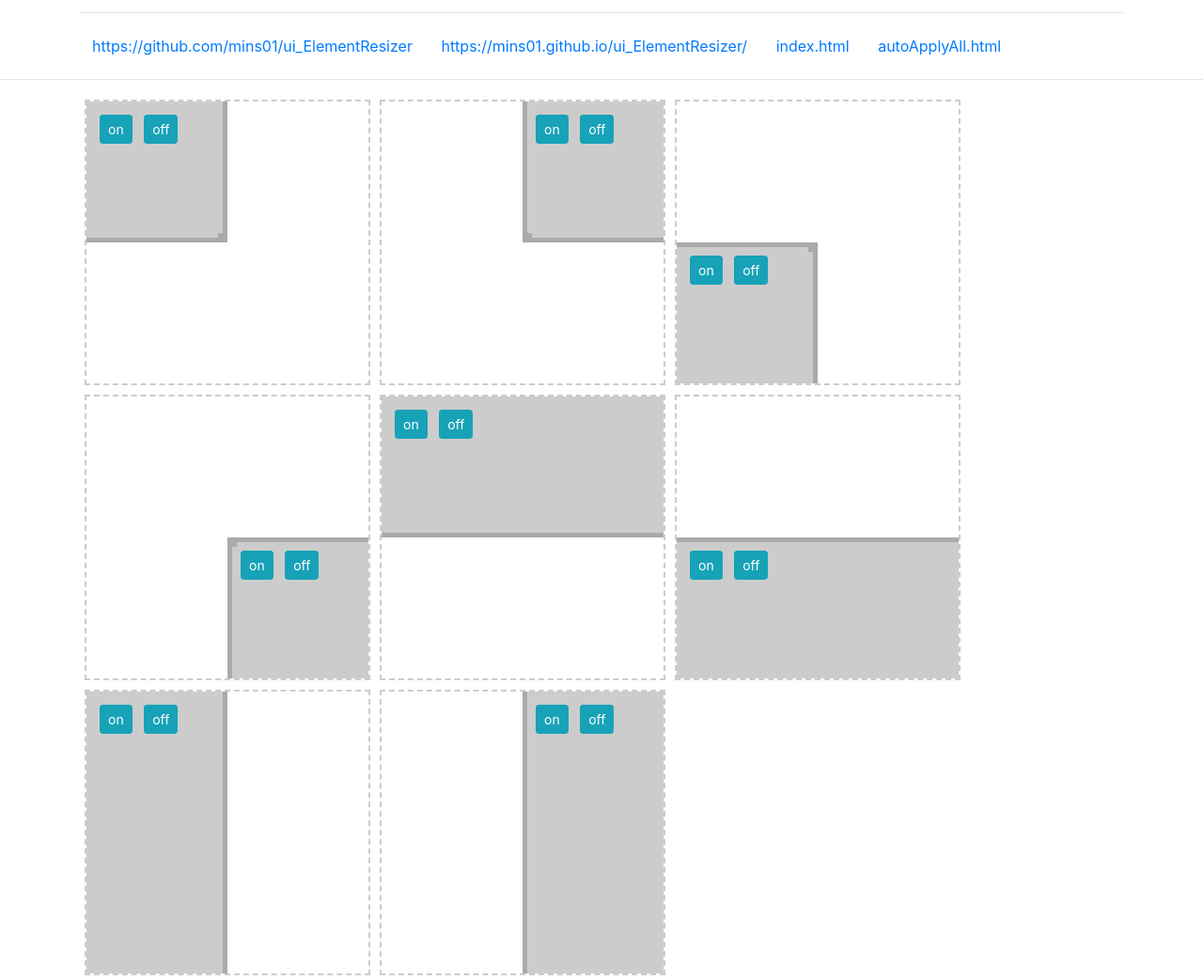
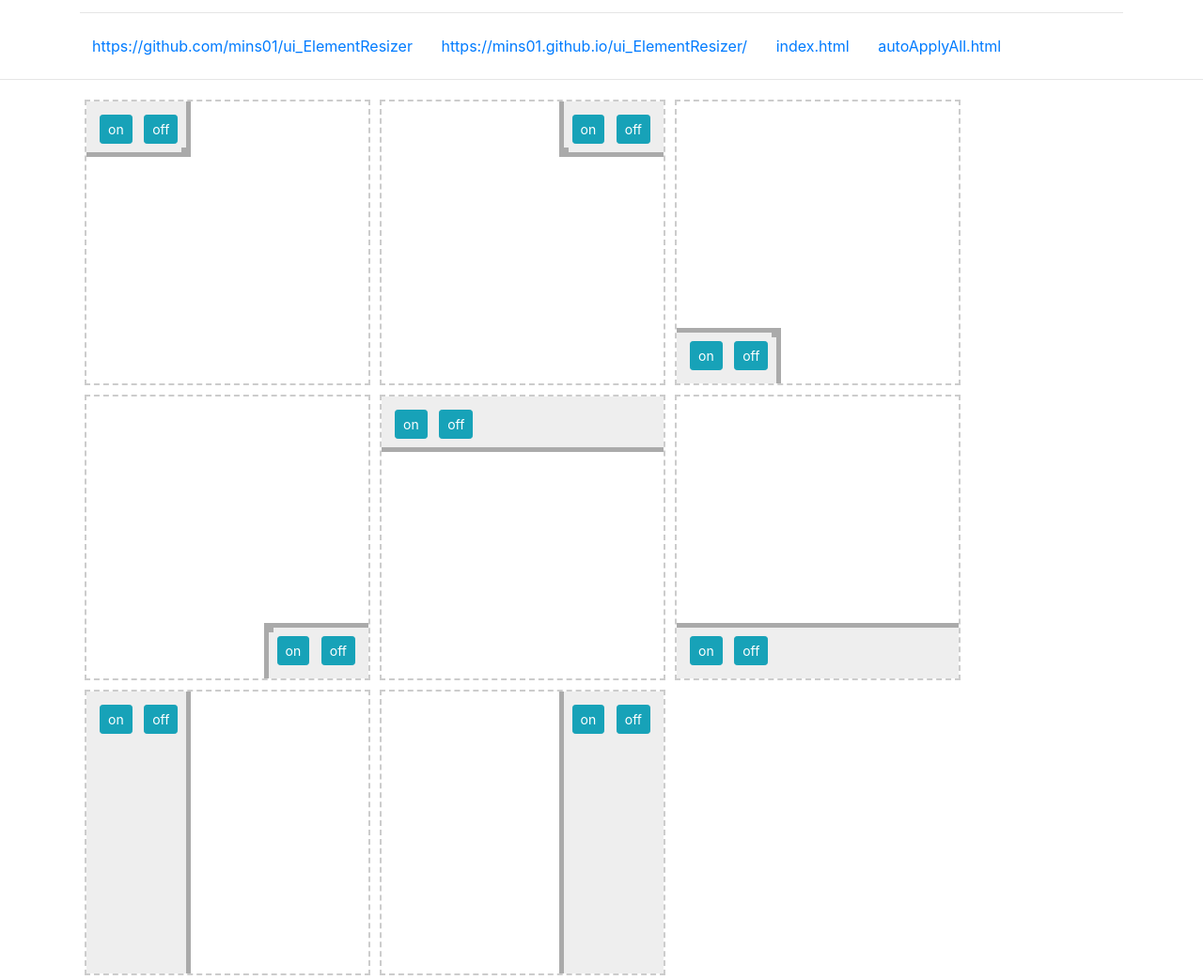
Before and after one commit to mins01/ui_ElementResizer, a plain HTML site: page autoApplyAll.html in a window 1280 px wide. Shown: the part 51-1094 px from the top of the page at 94% size. Drawn offline with nearby package versions, Linux system fonts and the light colour scheme; a script that the page names is missing.

Commit message:
이정도면 쓸만할 듯

```diff
--- a/autoApplyAll.html
+++ b/autoApplyAll.html
@@ -58,6 +58,16 @@
 			box-sizing: content-box;
 			margin:5px;
 		}
+		.max100{
+			max-width:100%;
+			max-height:100%;
+		}
+		.padding-10px{
+			padding:10px
+		}
+		.bg-gray{
+			background-color: #eee;
+		}
 	</style>
 </head>
 <body>
@@ -74,9 +84,9 @@
 	<hr>
 	<div class="container">
 		<div class="box-list">
-			<div class="box">
-				<div class="er-container" style="position: absolute;top:0;left:0;" >
-					<div class="er-target" style=" height:150px; width:150px; max-width:300px;max-height: 300px; min-width:50px;min-height:50px; background-color: #ccc; padding: 10px;">
+			<div class="box ">
+				<div class="max100 padding-10px bg-gray er-container er-target" style="position: absolute;top:0;left:0;" >
+					<div >
 						<button type="button" class="btn btn-info btn-sm m-1" onclick="this.closest('.er-container').__er.on()">on</button>
 						<button type="button" class="btn btn-info btn-sm m-1" onclick="this.closest('.er-container').__er.off()">off</button>
 					</div>
@@ -90,9 +100,9 @@
 					<!-- <div class="er-bar" data-er-bar="nw"></div> -->
 				</div>
 			</div>
-			<div class="box">
-				<div class="er-container" style="position: absolute;top:0;right:0;" >
-					<div class="er-target" style=" height:150px; width:150px; max-width:300px;max-height: 300px; min-width:50px;min-height:50px; background-color: #ccc; padding: 10px;">
+			<div class="box ">
+				<div class="max100 padding-10px bg-gray er-container er-target" style="position: absolute;top:0;right:0;" >
+					<div >
 						<button type="button" class="btn btn-info btn-sm m-1" onclick="this.closest('.er-container').__er.on()">on</button>
 						<button type="button" class="btn btn-info btn-sm m-1" onclick="this.closest('.er-container').__er.off()">off</button>
 					</div>
@@ -106,9 +116,9 @@
 					<!-- <div class="er-bar" data-er-bar="nw"></div> -->
 				</div>
 			</div>
-			<div class="box">
-				<div class="er-container" style="position: absolute;bottom:0;left:0;" >
-					<div class="er-target" style=" height:150px; width:150px; max-width:300px;max-height: 300px; min-width:50px;min-height:50px; background-color: #ccc; padding: 10px;">
+			<div class="box ">
+				<div class="max100 padding-10px bg-gray er-container er-target" style="position: absolute;bottom:0;left:0;" >
+					<div >
 						<button type="button" class="btn btn-info btn-sm m-1" onclick="this.closest('.er-container').__er.on()">on</button>
 						<button type="button" class="btn btn-info btn-sm m-1" onclick="this.closest('.er-container').__er.off()">off</button>
 					</div>
@@ -122,9 +132,9 @@
 					<!-- <div class="er-bar" data-er-bar="nw"></div> -->
 				</div>
 			</div>
-			<div class="box">
-				<div class="er-container" style="position: absolute;bottom:0;right:0;" >
-					<div class="er-target" style=" height:150px; width:150px; max-width:300px;max-height: 300px; min-width:50px;min-height:50px; background-color: #ccc; padding: 10px;">
+			<div class="box ">
+				<div class="max100 padding-10px bg-gray er-container er-target" style="position: absolute;bottom:0;right:0;" >
+					<div >
 						<button type="button" class="btn btn-info btn-sm m-1" onclick="this.closest('.er-container').__er.on()">on</button>
 						<button type="button" class="btn btn-info btn-sm m-1" onclick="this.closest('.er-container').__er.off()">off</button>
 					</div>
@@ -138,9 +148,9 @@
 					<div class="er-bar" data-er-bar="nw"></div>
 				</div>
 			</div>
-			<div class="box">
-				<div class="er-container" style="position: absolute;top:0;left:0;right:0" >
-					<div class="er-target" style=" height:150px; width:300px; max-width:300px;max-height: 300px; min-width:50px;min-height:50px; background-color: #ccc; padding: 10px;">
+			<div class="box ">
+				<div class="max100 padding-10px bg-gray er-container er-target" style="position: absolute;top:0;left:0;right:0" >
+					<div >
 						<button type="button" class="btn btn-info btn-sm m-1" onclick="this.closest('.er-container').__er.on()">on</button>
 						<button type="button" class="btn btn-info btn-sm m-1" onclick="this.closest('.er-container').__er.off()">off</button>
 					</div>
@@ -154,9 +164,9 @@
 					<!-- <div class="er-bar" data-er-bar="nw"></div> -->
 				</div>
 			</div>
-			<div class="box">
-				<div class="er-container" style="position: absolute;bottom:0;left:0;right:0" >
-					<div class="er-target" style=" height:150px; width:300px; max-width:300px;max-height: 300px; min-width:50px;min-height:50px; background-color: #ccc; padding: 10px;">
+			<div class="box ">
+				<div class="max100 padding-10px bg-gray er-container er-target" style="position: absolute;bottom:0;left:0;right:0" >
+					<div >
 						<button type="button" class="btn btn-info btn-sm m-1" onclick="this.closest('.er-container').__er.on()">on</button>
 						<button type="button" class="btn btn-info btn-sm m-1" onclick="this.closest('.er-container').__er.off()">off</button>
 					</div>
@@ -170,9 +180,9 @@
 					<!-- <div class="er-bar" data-er-bar="nw"></div> -->
 				</div>
 			</div>
-			<div class="box">
-				<div class="er-container" style="position: absolute;top:0;bottom:0;left:0;" >
-					<div class="er-target" style=" height:300px; width:150px; max-width:300px;max-height: 300px; min-width:50px;min-height:50px; background-color: #ccc; padding: 10px;">
+			<div class="box ">
+				<div class="max100 padding-10px bg-gray er-container er-target" style="position: absolute;top:0;bottom:0;left:0;" >
+					<div >
 						<button type="button" class="btn btn-info btn-sm m-1" onclick="this.closest('.er-container').__er.on()">on</button>
 						<button type="button" class="btn btn-info btn-sm m-1" onclick="this.closest('.er-container').__er.off()">off</button>
 					</div>
@@ -186,9 +196,9 @@
 					<!-- <div class="er-bar" data-er-bar="nw"></div> -->
 				</div>
 			</div>
-			<div class="box">
-				<div class="er-container" style="position: absolute;top:0;bottom:0;right:0;" >
-					<div class="er-target" style=" height:300px; width:150px; max-width:300px;max-height: 300px; min-width:50px;min-height:50px; background-color: #ccc; padding: 10px;">
+			<div class="box ">
+				<div class="max100 padding-10px bg-gray er-container er-target" style="position: absolute;top:0;bottom:0;right:0;" >
+					<div >
 						<button type="button" class="btn btn-info btn-sm m-1" onclick="this.closest('.er-container').__er.on()">on</button>
 						<button type="button" class="btn btn-info btn-sm m-1" onclick="this.closest('.er-container').__er.off()">off</button>
 					</div>
--- a/elementResizer.css
+++ b/elementResizer.css
@@ -2,7 +2,8 @@
 
 .er-container{
 	padding:0px;
-	display: inline-block;
+	/* display: inline-block; */
+	box-sizing: border-box;
 }
 .er-container[data-er-on='on']{
 	position: relative;
```
Also changed, not shown: index.html (+8 -2 lines).
